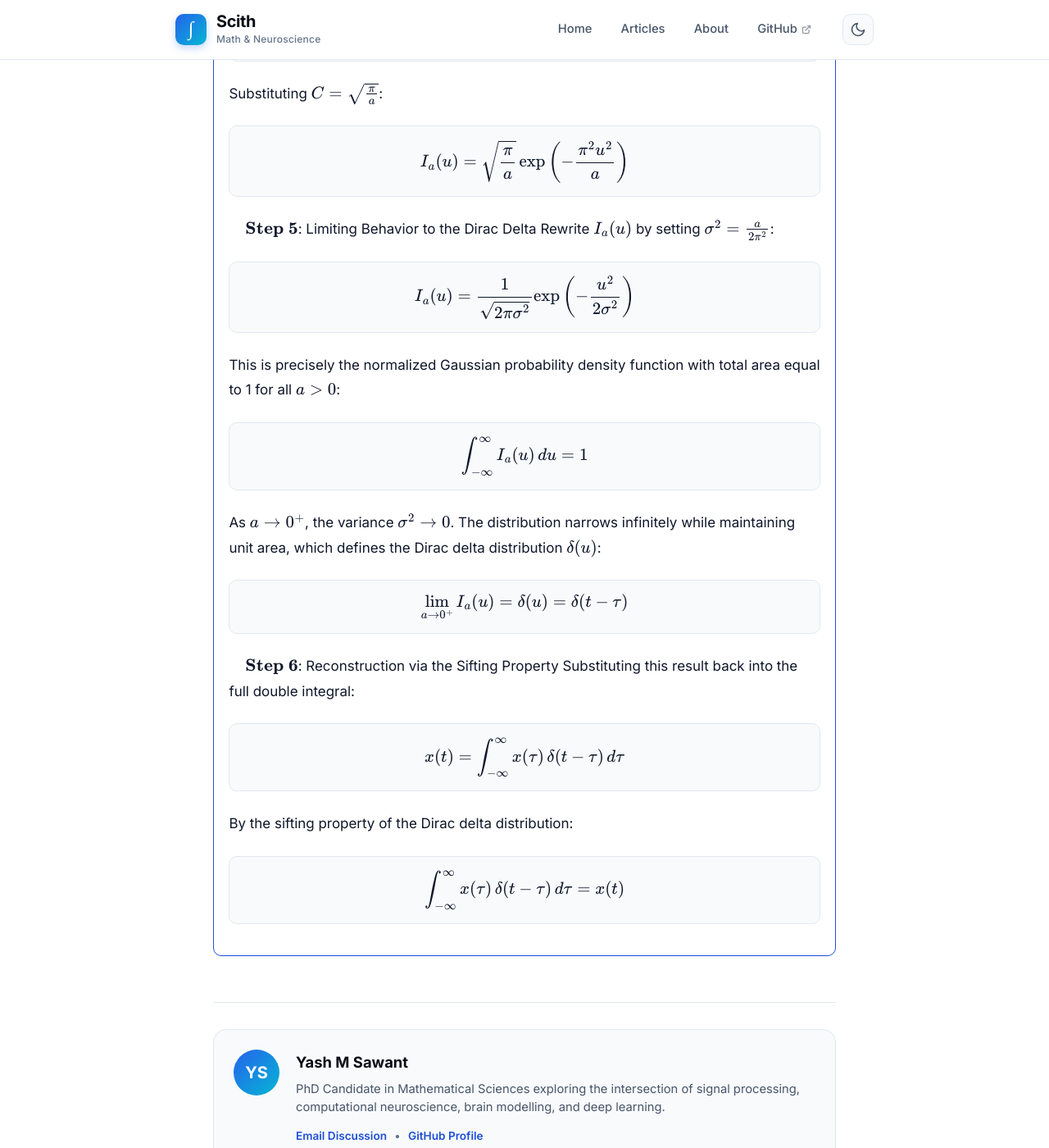
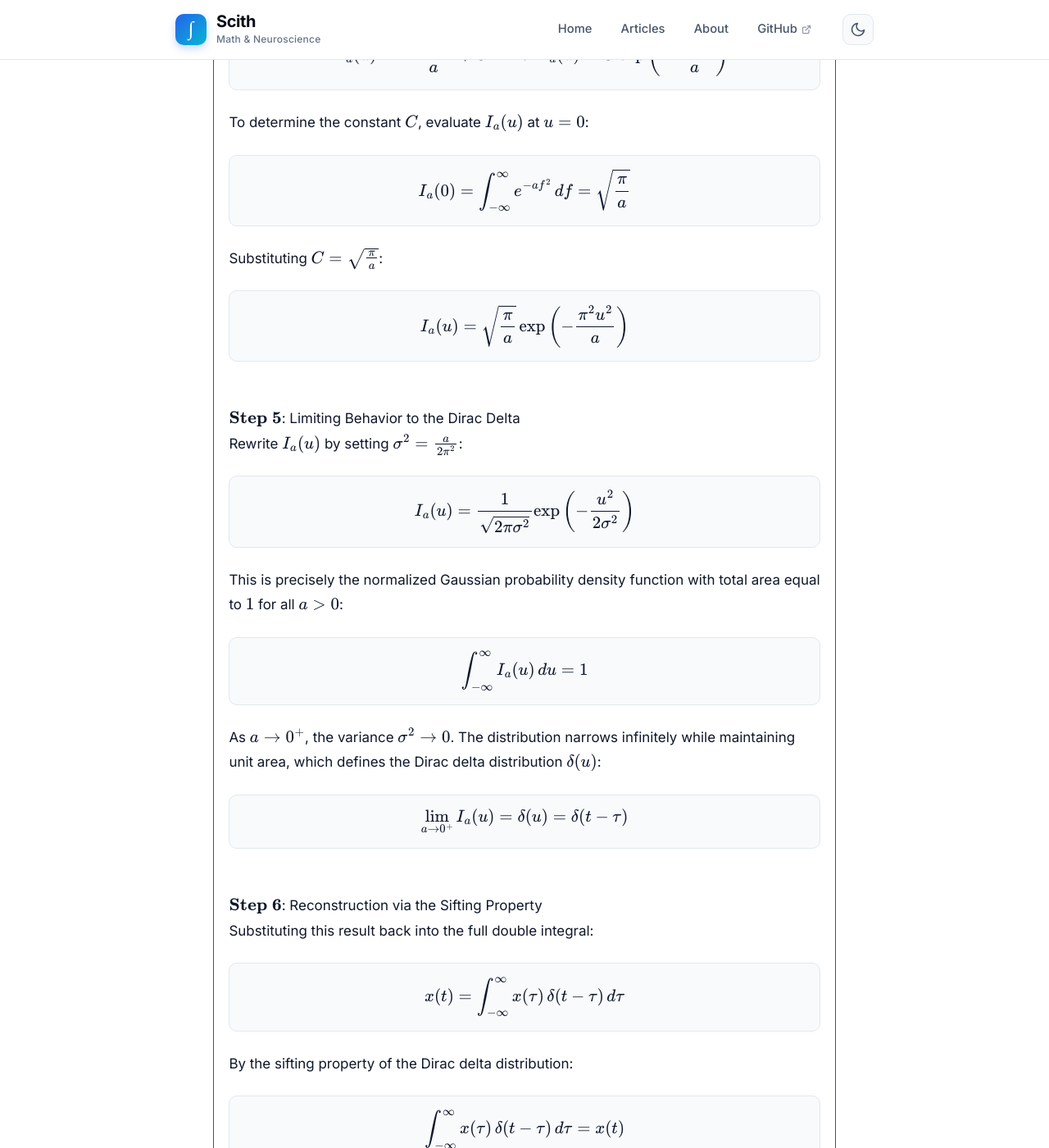
Before and after one commit to yashmrsawant/yashmrsawant.github.io, a Jekyll site: the page built from _posts/2026-04-01-the-fourier-transform-theory-proofs-and-neural-applications.md, in a window 1280 px wide and 1400 px high, scrolled down 10410 px. Shown: the whole window at 82% size. Built offline with Jekyll 4.4.1, drawn with Linux system fonts in a browser that asks for light colours; some of the changed text lies outside the part shown.

Commit message:
Auto-commit: Update blog 2026-10-18 12:42:14

```diff
--- a/_posts/2026-04-01-the-fourier-transform-theory-proofs-and-neural-applications.md
+++ b/_posts/2026-04-01-the-fourier-transform-theory-proofs-and-neural-applications.md
@@ -247,9 +247,10 @@
 <details open>
 <summary>Click to view / collapse the complete step-by-step mathematical proof</summary>
 
-$\textbf{Step 1}$: Setting Up the Inversion Identity
-
-Substitute the definition of the forward transform \(X(f)\) directly into the inverse formula:
+<p>
+$\textbf{Step 1}$: Setting Up the Inversion Identity<br>
+Substitute the definition of the forward transform $X(f)$ directly into the inverse formula:
+</p>
 
 $$
 x(t) = \int_{-\infty}^{\infty}
@@ -259,15 +260,16 @@
 \right)e^{i2\pi ft}\,df
 $$
 
-Assume that \(x:\mathbb{R}\to\mathbb{C}\) is an absolutely integrable function, i.e.,
+<p>Assume that $x:\mathbb{R}\to\mathbb{C}$ is an absolutely integrable function, i.e.,</p>
 
 $$
 \int_{-\infty}^{\infty}|x(t)|\,dt<\infty.
 $$
 
-In other words, \(x\in L^1(\mathbb{R})\).
-
+<p>
+In other words, $x\in L^1(\mathbb{R})$.<br>
 Interchanging the order of integration formally using Fubini's theorem gives
+</p>
 
 $$
 x(t)=\int_{-\infty}^{\infty}x(\tau)
@@ -277,117 +279,153 @@
 \right)d\tau.
 $$
 
-Let the time displacement variable be
+<p>Let the time displacement variable be</p>
 
 $$
 u=t-\tau.
 $$
 
-We must now evaluate the inner oscillatory integral:
+<p>We must now evaluate the inner oscillatory integral:</p>
 
 $$
 \mathcal{K}(u)=
 \int_{-\infty}^{\infty}e^{i2\pi fu}\,df.
 $$
 
+<p>The kernel $\mathcal{K}(u)$ is interpreted in the distributional sense as the Dirac delta $\delta(u)$.</p>
 
-The kernel \(\mathcal{K}(u)\) is interpreted in the distributional sense as the Dirac delta \(\delta(u)\).
+<br>
 
-$\text{ }$
-$\text{ }$
+<p>
+$\textbf{Step 2}$: Euler's Expansion & Symmetry<br>
+Using Euler's formula $e^{i \theta} = \cos\theta + i \sin\theta$:
+</p>
 
-$\textbf{Step 2}$: Euler's Expansion & Symmetry
+$$
+\int_{-\infty}^{\infty} e^{i 2\pi f u} \, df = \int_{-\infty}^{\infty} \cos(2\pi f u) \, df + i \int_{-\infty}^{\infty} \sin(2\pi f u) \, df
+$$
 
-Using Euler's formula $e^{i \theta} = \cos\theta + i \sin\theta$:
+<p>Because $\sin(2\pi f u)$ is an odd function of $f$ over the symmetric interval $(-\infty, \infty)$, the imaginary term vanishes identically:</p>
 
-$$\int_{-\infty}^{\infty} e^{i 2\pi f u} \, df = \int_{-\infty}^{\infty} \cos(2\pi f u) \, df + i \int_{-\infty}^{\infty} \sin(2\pi f u) \, df$$
+$$
+\int_{-\infty}^{\infty} \sin(2\pi f u) \, df = 0
+$$
 
-Because $\sin(2\pi f u)$ is an odd function of $f$ over the symmetric interval $(-\infty, \infty)$, the imaginary term vanishes identically:
+<p>The remaining cosine integral $\int_{-\infty}^{\infty} \cos(2\pi f u) \, df$ is oscillatory and does not converge in the standard Riemann sense. We introduce a Gaussian convergence factor $e^{-a f^2}$ with parameter $a > 0$:</p>
 
-$$\int_{-\infty}^{\infty} \sin(2\pi f u) \, df = 0$$
+$$
+I_a(u) = \int_{-\infty}^{\infty} \cos(2\pi f u) e^{-a f^2} \, df
+$$
 
-The remaining cosine integral $\int_{-\infty}^{\infty} \cos(2\pi f u) \, df$ is oscillatory and does not converge in the standard Riemann sense. We introduce a Gaussian convergence factor $e^{-a f^2}$ with parameter $a > 0$:
+<p>As $a \to 0^+$, the damping factor approaches $1$.</p>
 
-$$I_a(u) = \int_{-\infty}^{\infty} \cos(2\pi f u) e^{-a f^2} \, df$$
+<br>
 
-As $a \to 0^+$, the damping factor approaches $1$.
+<p>
+$\textbf{Step 3}$: Differentiating Under the Integral Sign<br>
+Differentiate $I_a(u)$ with respect to $u$ using Leibniz's rule:
+</p>
 
-$\text{ }$
-$\text{ }$
+$$
+\frac{dI_a(u)}{du} = -\int_{-\infty}^{\infty} 2\pi f \sin(2\pi f u) e^{-a f^2} \, df
+$$
 
-$\textbf{Step 3}$: Differentiating Under the Integral Sign
+<p>We apply integration by parts $\int U \, dV = UV - \int V \, dU$:</p>
 
-Differentiate $I_a(u)$ with respect to $u$ using Leibniz's rule:
+$$
+\text{Let } U = \sin(2\pi f u) \implies dU = 2\pi u \cos(2\pi f u) \, df
+$$
 
-$$\frac{dI_a(u)}{du} = -\int_{-\infty}^{\infty} 2\pi f \sin(2\pi f u) e^{-a f^2} \, df$$
+$$
+\text{Let } dV = -2\pi f e^{-a f^2} \, df \implies V = \frac{\pi}{a} e^{-a f^2}
+$$
 
-We apply integration by parts $\int U \, dV = UV - \int V \, dU$:
+<p>Evaluating the boundary term:</p>
 
-$$\text{Let } U = \sin(2\pi f u) \implies dU = 2\pi u \cos(2\pi f u) \, df$$
+$$
+\left[ U V \right]_{-\infty}^{\infty} = \left[ \frac{\pi}{a} \sin(2\pi f u) e^{-a f^2} \right]_{-\infty}^{\infty} = 0
+$$
 
-$$\text{Let } dV = -2\pi f e^{-a f^2} \, df \implies V = \frac{\pi}{a} e^{-a f^2}$$
+<p>Therefore:</p>
 
-Evaluating the boundary term:
+$$
+\frac{dI_a(u)}{du} = -\int_{-\infty}^{\infty} \left( \frac{\pi}{a} e^{-a f^2} \right) \left( 2\pi u \cos(2\pi f u) \right) df = -\frac{2\pi^2 u}{a} \int_{-\infty}^{\infty} \cos(2\pi f u) e^{-a f^2} \, df
+$$
 
-$$\left[ U V \right]_{-\infty}^{\infty} = \left[ \frac{\pi}{a} \sin(2\pi f u) e^{-a f^2} \right]_{-\infty}^{\infty} = 0$$
+<p>Recognizing the original integral $I_a(u)$ on the right side:</p>
 
-Therefore:
+$$
+\frac{dI_a(u)}{du} = -\frac{2\pi^2 u}{a} I_a(u)
+$$
 
-$$\frac{dI_a(u)}{du} = -\int_{-\infty}^{\infty} \left( \frac{\pi}{a} e^{-a f^2} \right) \left( 2\pi u \cos(2\pi f u) \right) df = -\frac{2\pi^2 u}{a} \int_{-\infty}^{\infty} \cos(2\pi f u) e^{-a f^2} \, df$$
+<br>
 
-Recognizing the original integral $I_a(u)$ on the right side:
+<p>
+$\textbf{Step 4}$: Solving the Differential Equation<br>
+This is a first-order separable ordinary differential equation:
+</p>
 
-$$\frac{dI_a(u)}{du} = -\frac{2\pi^2 u}{a} I_a(u)$$
+$$
+\frac{dI_a(u)}{I_a(u)} = -\frac{2\pi^2 u}{a} \, du
+$$
 
-$\text{ }$
-$\text{ }$
+<p>Integrating both sides:</p>
 
-$\textbf{Step 4}$: Solving the Differential Equation
+$$
+\ln I_a(u) = -\frac{\pi^2 u^2}{a} + C' \implies I_a(u) = C \exp\left( -\frac{\pi^2 u^2}{a} \right)
+$$
 
-This is a first-order separable ordinary differential equation:
+<p>To determine the constant $C$, evaluate $I_a(u)$ at $u = 0$:</p>
 
-$$\frac{dI_a(u)}{I_a(u)} = -\frac{2\pi^2 u}{a} \, du$$
+$$
+I_a(0) = \int_{-\infty}^{\infty} e^{-a f^2} \, df = \sqrt{\frac{\pi}{a}}
+$$
 
-Integrating both sides:
+<p>Substituting $C = \sqrt{\frac{\pi}{a}}$:</p>
 
-$$\ln I_a(u) = -\frac{\pi^2 u^2}{a} + C' \implies I_a(u) = C \exp\left( -\frac{\pi^2 u^2}{a} \right)$$
+$$
+I_a(u) = \sqrt{\frac{\pi}{a}} \exp\left( -\frac{\pi^2 u^2}{a} \right)
+$$
 
-To determine the constant $C$, evaluate $I_a(u)$ at $u = 0$:
+<br>
 
-$$I_a(0) = \int_{-\infty}^{\infty} e^{-a f^2} \, df = \sqrt{\frac{\pi}{a}}$$
+<p>
+$\textbf{Step 5}$: Limiting Behavior to the Dirac Delta<br>
+Rewrite $I_a(u)$ by setting $\sigma^2 = \frac{a}{2\pi^2}$:
+</p>
 
-Substituting $C = \sqrt{\frac{\pi}{a}}$:
+$$
+I_a(u) = \frac{1}{\sqrt{2\pi \sigma^2}} \exp\left( -\frac{u^2}{2\sigma^2} \right)
+$$
 
-$$I_a(u) = \sqrt{\frac{\pi}{a}} \exp\left( -\frac{\pi^2 u^2}{a} \right)$$
+<p>This is precisely the normalized Gaussian probability density function with total area equal to $1$ for all $a > 0$:</p>
 
-$\text{ }$
-$\text{ }$
+$$
+\int_{-\infty}^{\infty} I_a(u) \, du = 1
+$$
 
-$\textbf{Step 5}$: Limiting Behavior to the Dirac Delta
+<p>As $a \to 0^+$, the variance $\sigma^2 \to 0$. The distribution narrows infinitely while maintaining unit area, which defines the Dirac delta distribution $\delta(u)$:</p>
 
-Rewrite $I_a(u)$ by setting $\sigma^2 = \frac{a}{2\pi^2}$:
+$$
+\lim_{a \to 0^+} I_a(u) = \delta(u) = \delta(t - \tau)
+$$
 
-$$I_a(u) = \frac{1}{\sqrt{2\pi \sigma^2}} \exp\left( -\frac{u^2}{2\sigma^2} \right)$$
+<br>
 
-This is precisely the normalized Gaussian probability density function with total area equal to 1 for all $a > 0$:
+<p>
+$\textbf{Step 6}$: Reconstruction via the Sifting Property<br>
+Substituting this result back into the full double integral:
+</p>
 
-$$\int_{-\infty}^{\infty} I_a(u) \, du = 1$$
+$$
+x(t) = \int_{-\infty}^{\infty} x(\tau) \, \delta(t - \tau) \, d\tau
+$$
 
-As $a \to 0^+$, the variance $\sigma^2 \to 0$. The distribution narrows infinitely while maintaining unit area, which defines the Dirac delta distribution $\delta(u)$:
+<p>By the sifting property of the Dirac delta distribution:</p>
 
-$$\lim_{a \to 0^+} I_a(u) = \delta(u) = \delta(t - \tau)$$
-
-$\text{ }$
-$\text{ }$
-
-$\textbf{Step 6}$: Reconstruction via the Sifting Property
-
-Substituting this result back into the full double integral:
-
-$$x(t) = \int_{-\infty}^{\infty} x(\tau) \, \delta(t - \tau) \, d\tau$$
-
-By the sifting property of the Dirac delta distribution:
-
-$$\int_{-\infty}^{\infty} x(\tau) \, \delta(t - \tau) \, d\tau = x(t)$$
+$$
+\int_{-\infty}^{\infty} x(\tau) \, \delta(t - \tau) \, d\tau = x(t)
+$$
 
 </details>
+</details>
```
